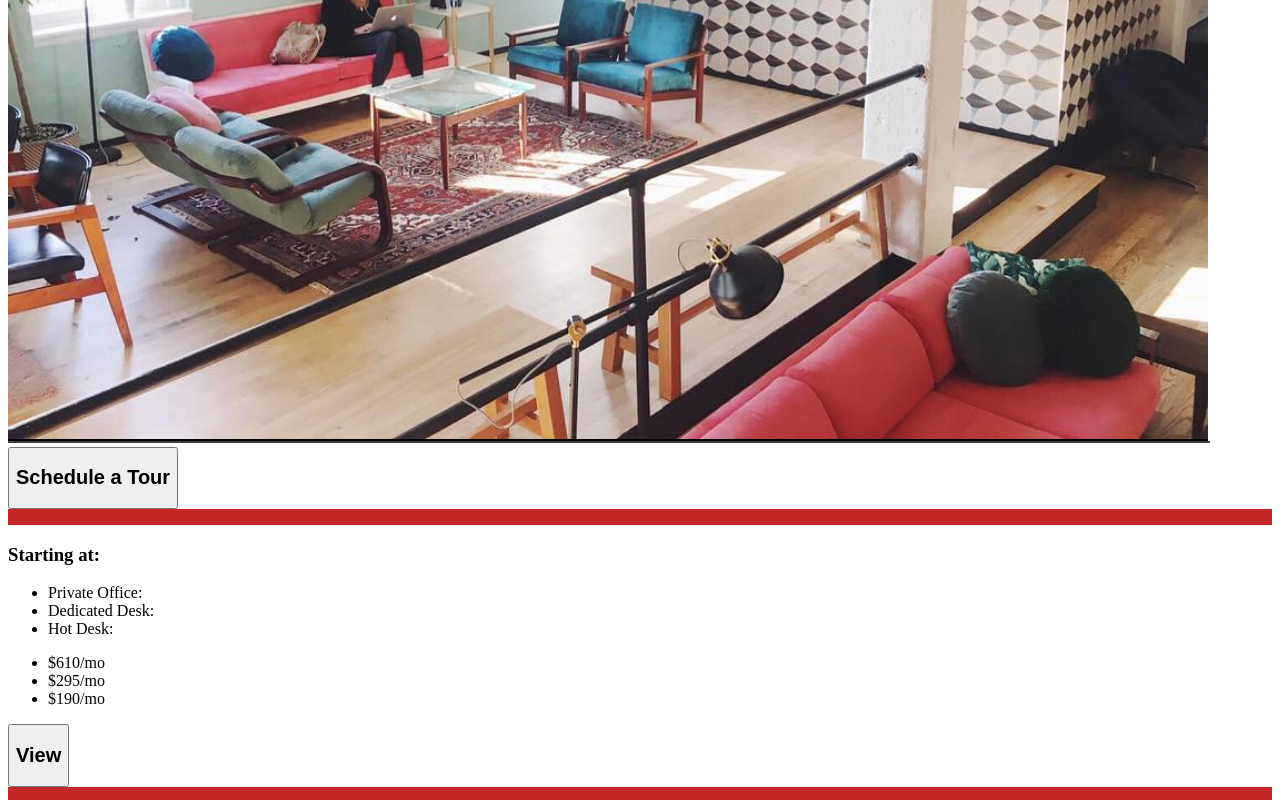
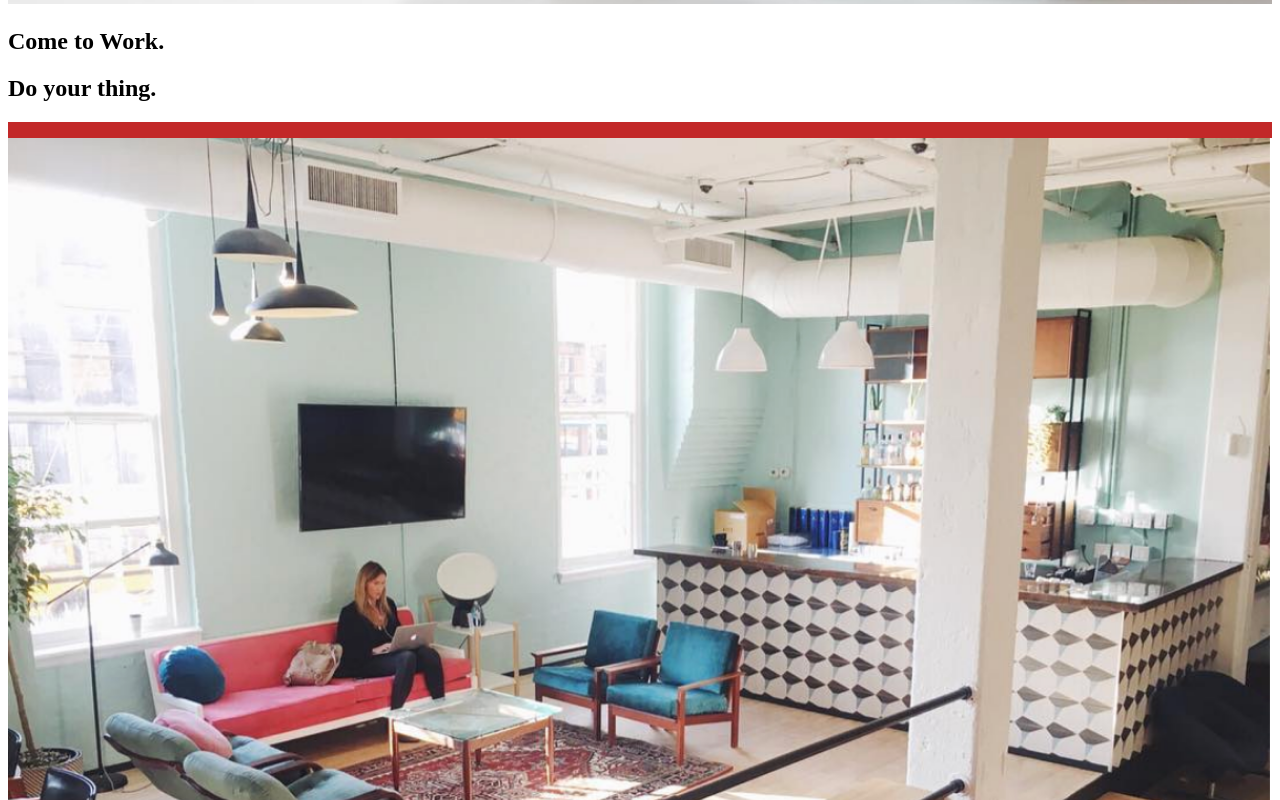
Before and after one commit to JSoifer/Co-working-startup, a website built with webpack: page src/index.html in a window 1280 px wide. Shown: the part 960-1760 px from the top of the page. Built offline with nearby package versions, Linux system fonts and the light colour scheme.

Commit message:
continue positioning items within section groups

```diff
--- a/src/scss/styles.scss
+++ b/src/scss/styles.scss
@@ -12,6 +12,7 @@
   padding: 1rem;
   background-color: $blue;
 }
+
 .bar-1 {
   grid-area: bar-1;
 }
@@ -69,5 +70,11 @@
 .section {
   position: relative;
   width: 100%;
-
+  img {
+    width: 100%;
+    position: relative;
+  }
+  button {
+    width: 100%;
+  }
 }
```
